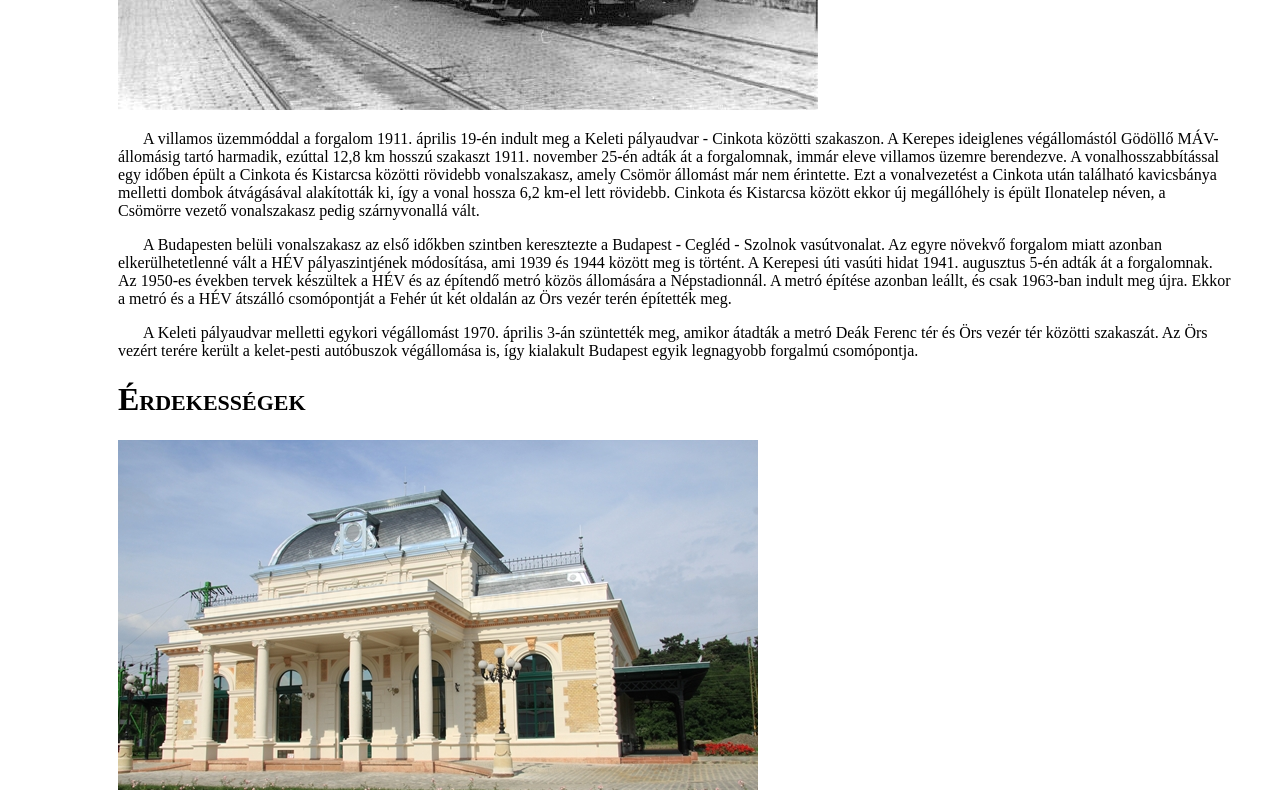
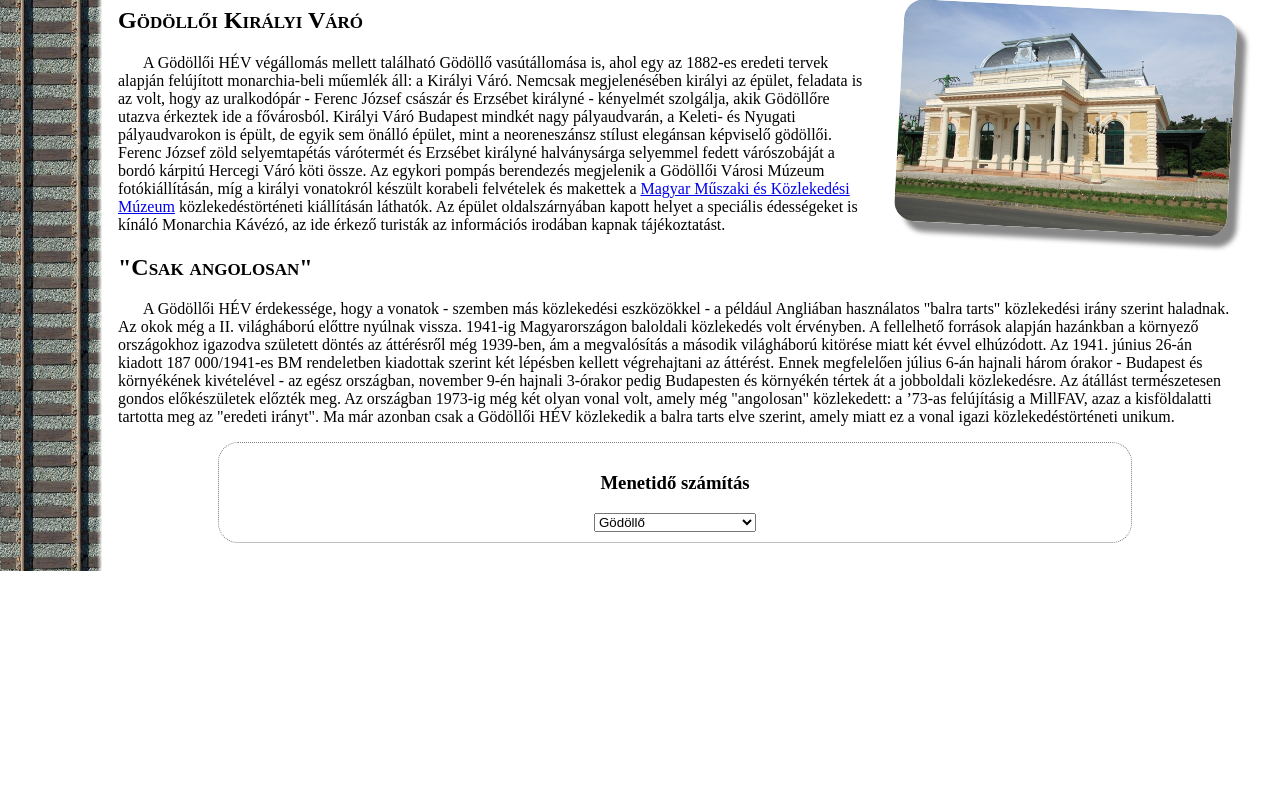
Before and after one commit to Linderrm/IKTproject10c, a plain HTML site: page hév/hév.html in a window 1280 px wide. Shown: the part 543-1333 px from the top of the page. After the commit the page ends 1114 px from the top, so only its background shows below. Drawn offline with Linux system fonts and the light colour scheme.

Commit message:
html kesz

```diff
--- a/hév/hev.css
+++ b/hév/hev.css
@@ -2,11 +2,14 @@ body{
   background-repeat: repeat-y;
   background-position: left;
   padding: 10px 40px 10px 110px;
+  background-image: url(sin.png);
+
 }
 
 
 p:first-letter{
   margin-left: 25px;
+  text-align: justify;
 }
 
 h1, h2{
@@ -22,6 +25,7 @@ h1, h2{
   -ms-transform: rotate(3deg); /* IE 9 */
   -webkit-transform: rotate(3deg); /* Chrome, Safari, Opera */
   transform: rotate(3deg);
+  float: right;
 }
 
 #urlap{
--- a/hév/hév.html
+++ b/hév/hév.html
@@ -12,7 +12,7 @@
 
 <p>Az első, 10,3 km hosszú szakaszt 1888. június 20-án adták át a forgalomnak, amely akkor a MÁV központi pályaudvara (ma Keleti pu.) mellől indult Rákosfalva érintésével egészen Cinkotáig. A vonal "őskorában" gőzmozdonyok vontatták a szerelvényeket, Cinkotán pedig kocsiszín épült, ahol a járművek karbantartását a mai napig végzik. A második, 9,8 km hosszúságú szakaszt 1900. augusztus 28-án nyitották meg: Cinkota állomástól vezetett Csömör és Kistarcsa érintésével Kerepesig.</p>
 
-<img src="m72.jpg" alt="" title="keleti pu végállomás">
+<img src="m72.jpg" alt="" title="keleti pu végállomás" class="kepek">
 <p>A villamos üzemmóddal  a forgalom 1911. április 19-én indult meg a Keleti pályaudvar - Cinkota közötti szakaszon. A Kerepes ideiglenes végállomástól Gödöllő MÁV-állomásig tartó harmadik, ezúttal 12,8 km hosszú szakaszt 1911. november 25-én adták át a forgalomnak, immár eleve villamos üzemre berendezve. A vonalhosszabbítással egy időben épült a Cinkota és Kistarcsa közötti rövidebb vonalszakasz, amely Csömör állomást már nem érintette. Ezt a vonalvezetést a Cinkota után található kavicsbánya melletti dombok átvágásával alakították ki, így a vonal hossza 6,2 km-el lett rövidebb. Cinkota és Kistarcsa között ekkor új megállóhely is épült Ilonatelep néven, a Csömörre vezető vonalszakasz pedig szárnyvonallá vált.</p>
 
 <p>A Budapesten belüli vonalszakasz az első időkben szintben keresztezte a Budapest - Cegléd - Szolnok vasútvonalat. Az egyre növekvő forgalom miatt azonban elkerülhetetlenné vált a HÉV pályaszintjének módosítása, ami 1939 és 1944 között meg is történt. A Kerepesi úti vasúti hidat 1941. augusztus 5-én adták át a forgalomnak. Az 1950-es években tervek készültek a HÉV és az építendő metró közös állomására a Népstadionnál. A metró építése azonban leállt, és csak 1963-ban indult meg újra. Ekkor a metró és a HÉV átszálló csomópontját a Fehér út két oldalán az Örs vezér terén építették meg.</p>
@@ -21,16 +21,41 @@
 
 <h1>Érdekességek</h1>
 
-<img src="varo.jpg" alt="" title="királyi váró">
+<img src="varo.jpg" alt="" title="királyi váró" class="kepek">
 <h2>Gödöllői Királyi Váró</h2>
 
-<p>A Gödöllői HÉV végállomás mellett található Gödöllő vasútállomása is, ahol egy az 1882-es eredeti tervek alapján felújított monarchia-beli műemlék áll: a Királyi Váró. Nemcsak megjelenésében királyi az épület, feladata is az volt, hogy az uralkodópár - Ferenc József császár és Erzsébet királyné - kényelmét szolgálja, akik Gödöllőre utazva érkeztek ide a fővárosból. Királyi Váró Budapest mindkét nagy pályaudvarán, a Keleti- és Nyugati pályaudvarokon is épült, de egyik sem önálló épület, mint a neoreneszánsz stílust elegánsan képviselő gödöllői. Ferenc József zöld selyemtapétás várótermét és Erzsébet királyné halványsárga selyemmel fedett várószobáját a bordó kárpitú Hercegi Váró köti össze. Az egykori pompás berendezés megjelenik a Gödöllői Városi Múzeum fotókiállításán, míg a királyi vonatokról készült korabeli felvételek és makettek a Magyar Műszaki és Közlekedési Múzeum közlekedéstörténeti kiállításán láthatók. Az épület oldalszárnyában kapott helyet a speciális édességeket is kínáló Monarchia Kávézó, az ide érkező turisták az információs irodában kapnak tájékoztatást.</p>
+<p>A Gödöllői HÉV végállomás mellett található Gödöllő vasútállomása is, ahol egy az 1882-es eredeti tervek alapján felújított monarchia-beli műemlék áll: a Királyi Váró. Nemcsak megjelenésében királyi az épület, feladata is az volt, hogy az uralkodópár - Ferenc József császár és Erzsébet királyné - kényelmét szolgálja, akik Gödöllőre utazva érkeztek ide a fővárosból. Királyi Váró Budapest mindkét nagy pályaudvarán, a Keleti- és Nyugati pályaudvarokon is épült, de egyik sem önálló épület, mint a neoreneszánsz stílust elegánsan képviselő gödöllői. Ferenc József zöld selyemtapétás várótermét és Erzsébet királyné halványsárga selyemmel fedett várószobáját a bordó kárpitú Hercegi Váró köti össze. Az egykori pompás berendezés megjelenik a Gödöllői Városi Múzeum fotókiállításán, míg a királyi vonatokról készült korabeli felvételek és makettek a <a href="http://www.mmkm.hu">Magyar Műszaki és Közlekedési Múzeum</a> közlekedéstörténeti kiállításán láthatók. Az épület oldalszárnyában kapott helyet a speciális édességeket is kínáló Monarchia Kávézó, az ide érkező turisták az információs irodában kapnak tájékoztatást.</p>
 
 <h2>"Csak angolosan"</h2>
 
 <p>A Gödöllői HÉV érdekessége, hogy a vonatok - szemben más közlekedési eszközökkel - a például Angliában használatos "balra tarts" közlekedési irány szerint haladnak. Az okok még a II. világháború előttre nyúlnak vissza. 1941-ig Magyarországon baloldali közlekedés volt érvényben. A fellelhető források alapján hazánkban a környező országokhoz igazodva született döntés az áttérésről még 1939-ben, ám a megvalósítás a második világháború kitörése miatt két évvel elhúzódott. Az 1941. június 26-án kiadott 187 000/1941-es BM rendeletben kiadottak szerint két lépésben kellett végrehajtani az áttérést. Ennek megfelelően július 6-án hajnali három órakor - Budapest és környékének kivételével - az egész országban, november 9-én hajnali 3-órakor pedig Budapesten és környékén tértek át a jobboldali közlekedésre. Az átállást természetesen gondos előkészületek előzték meg. Az országban 1973-ig még két olyan vonal volt, amely még "angolosan" közlekedett: a ’73-as felújításig a MillFAV, azaz a kisföldalatti tartotta meg az "eredeti irányt". Ma már azonban csak a Gödöllői HÉV közlekedik a balra tarts elve szerint, amely miatt ez a vonal igazi közlekedéstörténeti unikum.</p>
 
-<h3>Menetidő számítás</h3>
+<div id="urlap">
+    <h3>Menetidő számítás</h3>
+
+    <select>
+        <option value="0">Gödöllő</option>
+        <option value="2">Gödöllő, Palotakert</option>
+        <option value="4">Gödöllő, Szabadság tér</option>
+        <option value="6">Gödöllő, Erzsébet park</option>
+        <option value="11">Szentjakab</option>
+        <option value="15">Mogyoród</option>
+        <option value="19">Szilasliget</option>
+        <option value="22">Kerepes</option>
+        <option value="23">Zsófialiget</option>
+        <option value="25">Kistarcsa</option>
+        <option value="27">Kistarcsa, kórház</option>
+        <option value="30">Ilonatelep</option>
+        <option value="34">Cinkota</option>
+        <option value="36">Mátyásföld alsó</option>
+        <option value="37">Mátyásföld, Imre utca</option>
+        <option value="39">Mátyásföld, repülőtér</option>
+        <option value="41">Sashalom</option>
+        <option value="43">Nagyicce</option>
+        <option value="45">Rákosfalva</option>
+        <option value="48">Örs vezér tere</option>
+       </select>
+</div>
 
 </body>
 </html>
```
